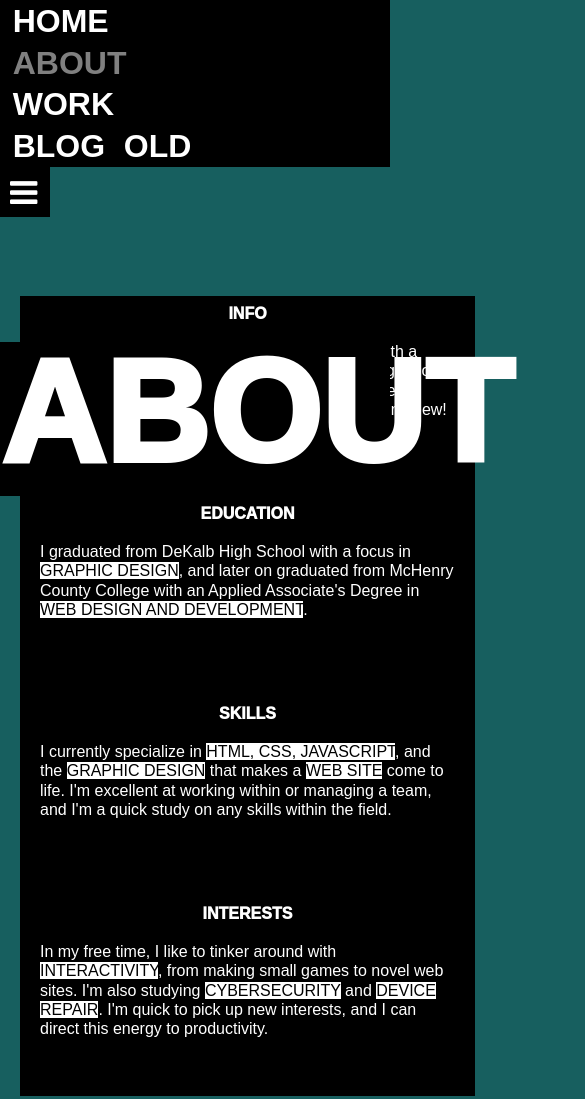
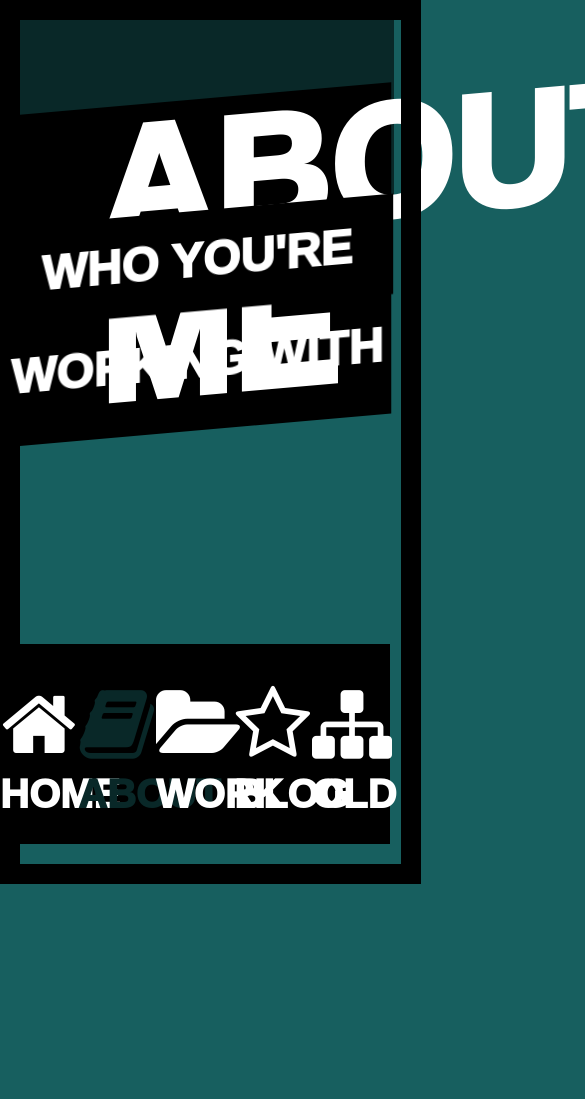
Before and after one commit to bdarson/landing, a plain HTML site: page about.html in a window 390 px wide. Shown: the top 1099 px of the page, 585 px wide, since content can reach past the window. After the commit the page ends 1055 px from the top, so only its background shows below. Drawn offline with nearby package versions, Linux system fonts and the light colour scheme.

Commit message:
Mobile Development
Continued development on the mobile version of the site, including:
-Created skeleton of mobile about page
-Added Blog link in the fixed navigation at the bottom
-added dynamic header class for future headers in this style
-Several new CSS classes to support the additions

Known bugs:
-dynamic header uncovers an unequal image height on index page scroller when set on the name header; can use old style to cover, but must fix with new one
-Not a "bug" but the different word sizes in the navigation footer looks bad; find some synonyms, word boy

```diff
--- a/about.html
+++ b/about.html
@@ -2,14 +2,64 @@
     <head>
         <title>Darson Design</title>
         <link rel="stylesheet" href="./stylesheets/reset.css">
-        <link rel="stylesheet" href="./stylesheets/styles-1920x1080.css">
+        <link rel="stylesheet" media="screen and (min-width: 781px) and (orientation:landscape)" href="./stylesheets/styles-1920x1080.css">
+        <link rel="stylesheet" media="screen and (orientation:portrait)" href="./stylesheets/phone/styles-1080x2400.css">
+        <link rel="stylesheet" media="screen and (min-width: 1921px) and (orientation:landscape)"  href="./stylesheets/styles-3840x2160.css">
         <link rel="stylesheet" href="./stylesheets/styles-contact.css">
         <link rel="stylesheet" href="https://cdnjs.cloudflare.com/ajax/libs/font-awesome/4.7.0/css/font-awesome.min.css">
         <script src="https://code.jquery.com/jquery-3.7.1.min.js"></script>
         <script src="script.js"></script>
     </head>
     <body>
-        <div class="menu">
+        <div class="border ls-off"></div>
+        <!--PHONE UNIQUE-->
+
+        <div class="header-drk"></div>
+
+        <div class="header ls-off">
+            <h1 class="header-dyn top-title">ABOUT ME</h1>
+        </div>
+
+        <!--IMAGE SCROLL --Commented out on this page because I want to see if I can do something more thematically appropriate with it; words, programs I use, whatever-->
+<!--
+            <div class="scroll-parent ls-off">
+            <div class="scroll-element primary">
+                <img class="scroll-img" src="lnd-img/es_img.png" alt="">
+                <img class="scroll-img" src="lnd-img/home-img.jpg" alt="">
+                <img class="scroll-img" src="lnd-img/play-img.jpg" alt="">
+                <img class="scroll-img" src="lnd-img/work-img.jpg" alt="">
+                <img class="scroll-img" src="lnd-img/blog-img.jpg" alt="">
+            </div>
+            <div class="scroll-element secondary">
+                <img class="scroll-img" src="lnd-img/es_img.png" alt="">
+                <img class="scroll-img" src="lnd-img/home-img.jpg" alt="">
+                <img class="scroll-img" src="lnd-img/play-img.jpg" alt="">
+                <img class="scroll-img" src="lnd-img/work-img.jpg" alt="">
+                <img class="scroll-img" src="lnd-img/blog-img.jpg" alt="">
+            </div>
+        </div>
+-->
+        <!--END IMAGE SCROLL-->
+        <div class="spacer"></div>
+        <div class="header-bb ls-off">WHO YOU'RE WORKING WITH</div>
+
+        <div class="main-body ls-off">
+
+        </div>
+
+        <div class="ph-menu ls-off">
+            <div class="ph-row">
+                <div class="ph-column"><a target="_blank" href="./index.html"><i class="fa fa-home"></i></a><p>HOME</p></div>
+                <div class="ph-column"><a target="_blank"  class="active" href="about.html"><i class="fa fa-book"></i><p class="active">ABOUT</p></a></div>
+                <div class="ph-column"><a href="work.html"><i class="fa fa-folder-open"></i><p>WORK</p></a></div>
+                <div class="ph-column"><a href="../blog/"><i class="fa fa-star-o"></i><p>BLOG</p></a></div>
+                <div class="ph-column"><a href="../darsondesign/"><i class="fa fa-sitemap"></i><p>OLD</p></a></div>
+            </div>
+        </div>
+
+        <!--PHONE'S OVER-->
+
+        <div class="menu ph-off">
             <div class="menu-pop">
                 <div class="menu-links">
                     <ul>
@@ -24,11 +74,12 @@
             <div class="menu-btn"><i class="fa fa-bars"></i></div>
         </div>
 
-        <div class="header-cen">
+        <div class="header-cen ph-off">
             <h1>ABOUT</h1>
         </div>
 
-        <div class="back-slide">
+        <div class="slides ph-off">
+        <div class="back-slide ">
             <p class="label-text">INFO</p>
             <p class="slide-text">I'm a lifelong lover of <span class="txt-highlight">ART</span> and <span class="txt-highlight">TECHNOLOGY</span>, with a healthy mix of self-taught wisdom and school-taught book smarts. I love to learn new things and solve problems, from <span class="txt-highlight">FIXING</span> what's broken to <span class="txt-highlight">BUILDING</span> something new!</p>
         </div>
@@ -44,9 +95,10 @@
             <p class="label-text">INTERESTS</p>
             <p class="slide-text">In my free time, I like to tinker around with <span class="txt-highlight">INTERACTIVITY</span>, from making small games to novel web sites. I'm also studying <span class="txt-highlight">CYBERSECURITY</span> and <span class="txt-highlight">DEVICE REPAIR</span>. I'm quick to pick up new interests, and I can direct this energy to productivity.</p>
         </div>
+        </div>
 
         <!--CONTACT BUTTON-->
-        <div class="main_body_container">
+        <div class="main_body_container ph-off">
             <div onclick="openModal();" class="contact">
                 <div class="contact-btn subpg"><span>&#9993;</span></div>
                 <div class="contact-pop subpg">
@@ -56,7 +108,7 @@
         </div>
 
         <!--CONTACT MODAL-->
-        <div id="myModal" class="modal">
+        <div id="myModal" class="modal ph-off">
             <span class="close cursor" onclick="closeModal()">&times;</span>
 
         <div class="modal-content">
--- a/stylesheets/phone/styles-1080x2400.css
+++ b/stylesheets/phone/styles-1080x2400.css
@@ -13,6 +13,10 @@ body {
     overflow:hidden;
 }
 
+.spacer {
+    height:25%;
+}
+
 .main-body {
     width:100%;
     height:100%;
@@ -26,7 +30,7 @@ body {
     width:101vw;
     background-color:black;
     color:white;
-    z-index:2;
+    z-index:1;
 }
 
 .header-bb {
@@ -59,7 +63,15 @@ body {
     font-size: 10em;
     font-family: sans-serif;
     font-weight: 1000;
+    padding: 0 0 10px 50px;
+}
+
+.header-dyn {
+    font-size: 10em;
+    font-family: sans-serif;
+    font-weight: 1000;
     padding: 0 0 10px 100px;
+    height:fit-content;
 }
 
 .header-drk {
@@ -73,7 +85,7 @@ body {
 
 .border {
     border: 20px black solid;
-    width:96.9vw;
+    width:97.6vw;
     height:100vh;
     position:fixed;
     z-index:2;
@@ -101,7 +113,7 @@ body {
 
 .ph-column {
     position:relative;
-    width:25%;
+    width:20%;
     float:left;
     margin:40px 0 0 0;
     color:white;
```
Also changed, not shown: index.html (+5 -4 lines).
